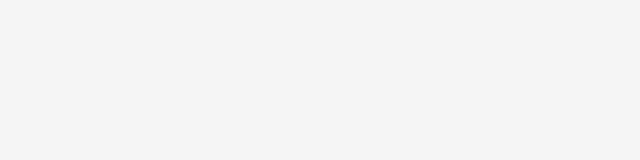
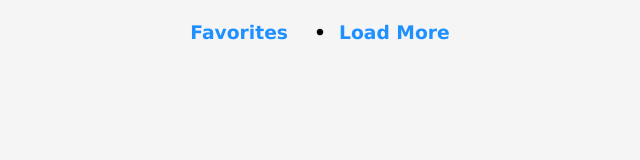
Before and after one commit to deepanm87/nasa-apod, a plain HTML site: page index.html in a window 1280 px wide. Shown: the whole page, without its empty margins (320-960 px from the left). Drawn offline with Linux system fonts and the light colour scheme.

Commit message:
added favorites and load mode ui

```diff
--- a/index.html
+++ b/index.html
@@ -12,6 +12,20 @@
     <div class="loader hidden">
         <img src="drone-1.svg" alt="floating drone logo">
     </div>
+
+    <div class="container">
+        <div class="navigation-container">
+            <span class="background"></span>
+                <span class="navigation-items" id="results-nav">
+                    <h3 class="clickable">Favorites</h3>
+                    <h3>&nbsp;&nbsp;&nbsp;&nbsp;•&nbsp;&nbsp;</h3>
+                    <h3 class="clickable">Load More</h3>
+                </span>
+            <span class="navigation-items hidden" id="favorites-nav">
+                <h3 class="clickable">Load More NASA Images</h3>
+            </span>
+        </div>
+    </div>
     <script src="script.js"></script>
 </body>
 </html>
```
